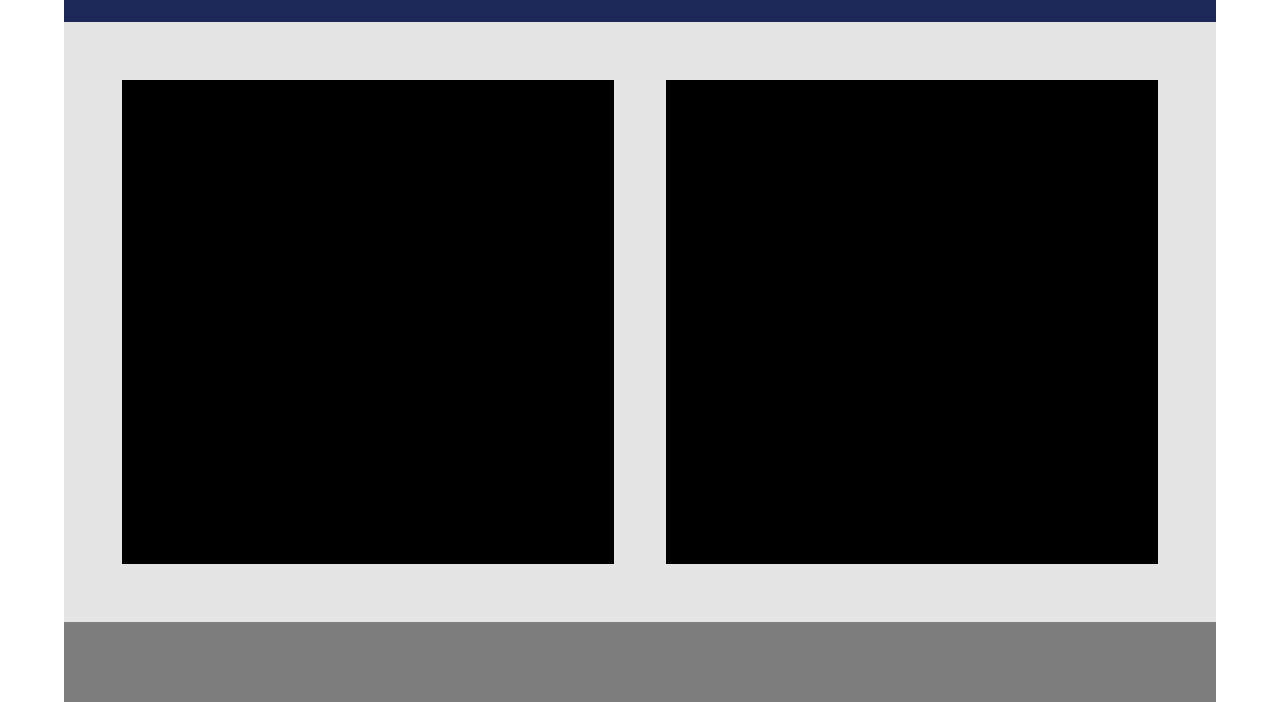
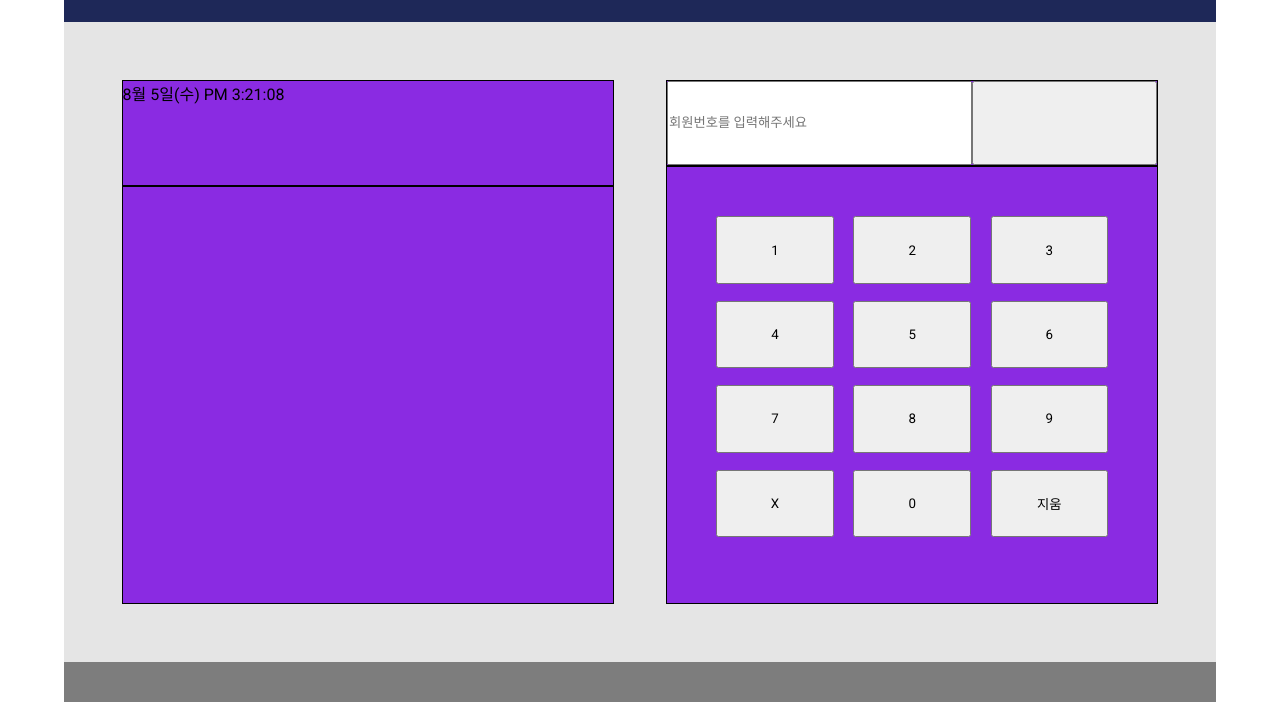
Before and after one commit to DaeguDude/gym-website, a plain HTML site: page index.html in a window 1280 px wide. Shown: the part 98-800 px from the top of the page. Drawn offline with Linux system fonts and the light colour scheme.

Commit message:
working on buttons

```diff
--- a/index.html
+++ b/index.html
@@ -15,12 +15,28 @@
     <main id="main">
       <div id="main-container">
         <div id="main-left" class="main-container-items">
-          <div id="date-template"></div>
+          <div id="date-template">8월 5일(수) PM 3:21:08</div>
           <div id="display"></div>
         </div>
         <div id="main-right" class="main-container-items">
-          <div id="number-board-display"></div>
-          <div id="number-board"></div>
+          <div id="number-board-display">
+            <input type="text" id="student-number" name="student-number" placeholder="회원번호를 입력해주세요">
+            <button id="enter"></button>
+          </div>
+          <div id="number-board">
+            <button id="1">1</button>
+            <button id="2">2</button>
+            <button id="3">3</button>
+            <button id="4">4</button>
+            <button id="5">5</button>
+            <button id="6">6</button>
+            <button id="7">7</button>
+            <button id="8">8</button>
+            <button id="9">9</button>
+            <button id="X">X</button>
+            <button id="0">0</button>
+            <button id="delete">지움</button>
+          </div>
         </div>
       </div>
     </main>
--- a/style.css
+++ b/style.css
@@ -30,7 +30,7 @@
 
 #main {
   background-color: #e5e5e5;
-  flex: 7.5 1 0;
+  flex: 8 1 0;
 }
 
 #main-container {
@@ -44,14 +44,71 @@
 }
 
 .main-container-items {
-  background: black;
+  background: blueviolet;
   width: 47.5%;
   height: 100%;
+
+  display: flex;
+  flex-direction: column;
 }
+
+#date-template {
+  border: 1px solid black;
+
+  flex: 1 1 0;
+}
+
+#display {
+  border: 1px solid black;
+  flex: 4 1 0;
+}
+
+
+
+#number-board-display {
+  border: 1px solid black;
+
+  flex: 1 1 0;
+
+  display: flex;
+}
+
+#student-number {
+  flex: 5 1 0;
+}
+
+#enter {
+  flex: 3 1 0;
+}
+
+
+
+#number-board {
+  border: 1px solid black;
+
+  flex: 4 1 0;
+
+  padding: 10% 10%;
+
+  display: grid;
+  grid-template-columns: repeat(3, 30%);
+  grid-template-rows: repeat(4, 20%);
+
+  column-gap: 5%;
+  row-gap: 5%;
+}
+
+#number-board button {
+
+}
+
+
+
+
 
 
 
 #footer {
   background-color:  #7d7d7d;
-  flex: 1 1 0;
+  flex: 0.5 1 0;
 }
```
